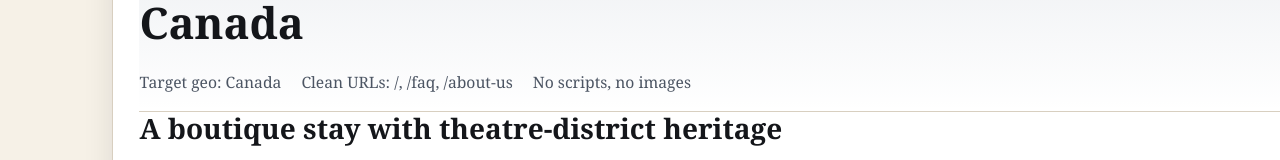
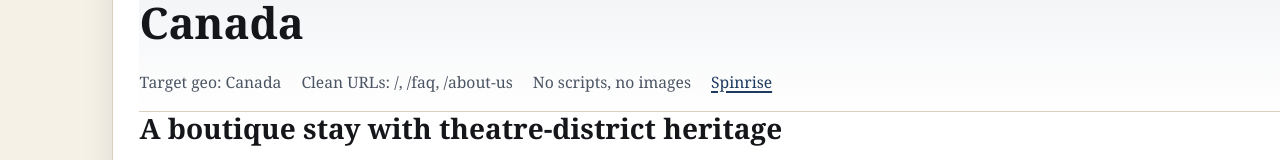
Before and after one commit to mihaillev322/pantageshotel-ca, a plain HTML site: page index.html in a window 1280 px wide. Shown: the part 236-396 px from the top of the page. Drawn offline with Linux system fonts and the light colour scheme.

Commit message:
update index

```diff
--- a/index.html
+++ b/index.html
@@ -38,7 +38,7 @@
 <article class="hero">
 <header>
 <h1>Pantages Hotel Luxury Accommodation in Downtown Canada</h1>
-<p class="meta"><span>Target geo: Canada</span> <span>Clean URLs: /, /faq, /about-us</span> <span>No scripts, no images</span></p>
+<p class="meta"><span>Target geo: Canada</span> <span>Clean URLs: /, /faq, /about-us</span> <span>No scripts, no images</span> <a href="https://spinrise1.ca/">Spinrise</a></p>
 </header>
 <section>
 <h2>A boutique stay with theatre-district heritage</h2>
```
